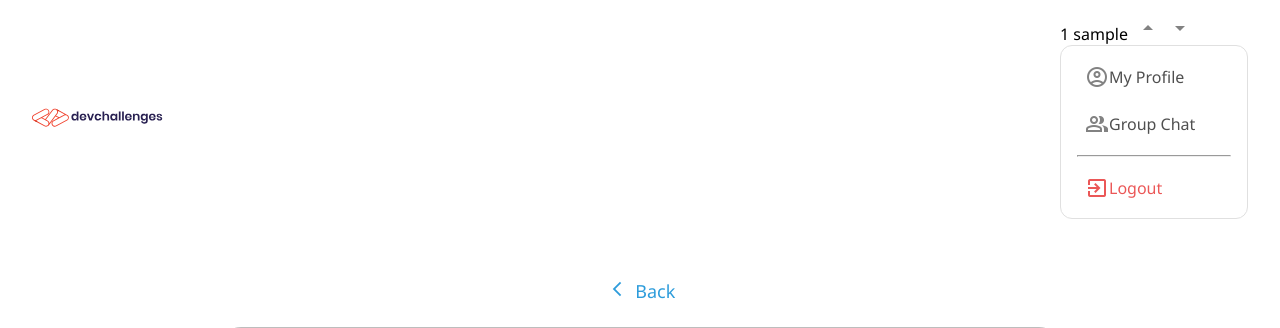
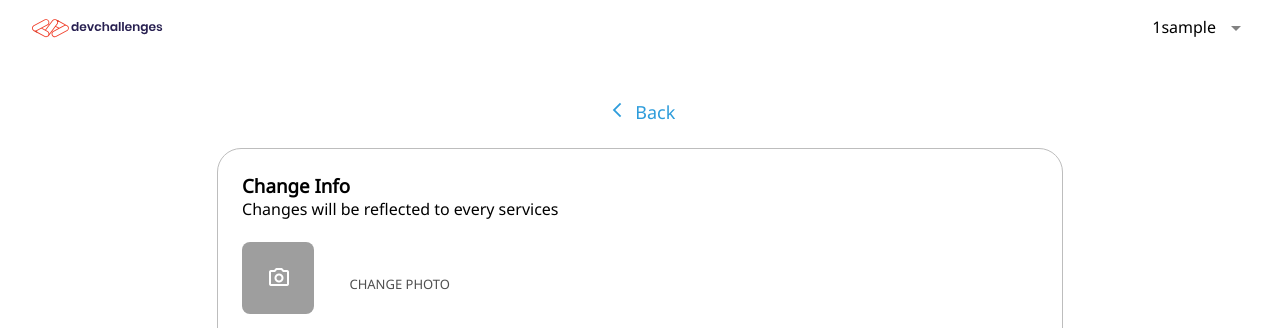
Before and after one commit to josegpmsud/mpn3, a PHP site: page /views/edit.php?id=1 in a window 1280 px wide. Shown: the top 328 px of the page. Run offline with PHP 8.4, Linux system fonts and the light colour scheme; the visitor is signed in with stand-in values (Sample User, id 1); data comes from the database, SQL or seed files in the repository; grey boxes are pictures that could not be loaded.

Commit message:
mejorando barra de navegacion

```diff
--- a/handle_db/update.php
+++ b/handle_db/update.php
@@ -46,7 +46,7 @@
                     session_start();
                     $_SESSION['mess'] = "Debes ingresar nuevamente haz actualizado tu email";
 
-                    header("Location: ../views/login.php");//header("Location: ../views/show.php?email=$email");
+                    header("Location: ../views/login.php");
 
 
                 }else{
--- a/section/head.php
+++ b/section/head.php
@@ -8,5 +8,6 @@
     <link rel="preconnect" href="https://fonts.gstatic.com" crossorigin>
     <link href="https://fonts.googleapis.com/css2?family=Noto+Sans&display=swap" rel="stylesheet">
     <link rel="stylesheet" href="../style/style.css" />
+
     <title>Mini Proyecto N3</title>
 </head>
--- a/section/nav.php
+++ b/section/nav.php
@@ -1,8 +1,29 @@
 <nav class="nav-detail">
 
         <img src="../assets/devchallenges.svg" alt="logo">
+
+    <script>
+         function show() {
+        let x = document.getElementById("nav-option");
+        let y = document.getElementById("more");
+        let z = document.getElementById("mere");
+        if (x.style.display === "none") {
+        x.style.display = "block";
+        y.style.display = "inline";
+        z.style.display = "none";
+        } else {
+        x.style.display = "none";
+        y.style.display = "none";
+        z.style.display = "inline";
+        }
+        }
+
+    </script>
+
+
+
         <section>
-        <div>
+        <div onclick="show()" class="btn-menu">
             <?php
                 session_start();
                 if(isset($_SESSION['img'])){
@@ -18,8 +39,8 @@
             if(isset($_SESSION['user'])){
 
                 echo "<span>". $_SESSION['user'] . "</span>";
-                echo "<span class='material-symbols-outlined'> arrow_drop_up </span>";
-                echo "<span class='material-symbols-outlined'> arrow_drop_down </span>";
+                echo "<span id='more' class='material-symbols-outlined'> arrow_drop_up </span>";
+                echo "<span id='mere' class='material-symbols-outlined'> arrow_drop_down </span>";
 
             }else{
                 header("Location: /index.php");
@@ -27,10 +48,10 @@
             ?>
 
         </div>
-        <div class="logeo">
+        <div class="logeo" id="nav-option">
             <section class="cont-link-logout">
             <div >
-                <a class="enl" href=""><span class="material-symbols-outlined"> account_circle </span>My Profile</a>
+                <a class="enl" href="../views/show.php?email=<?php echo $_SESSION['user'];?>"><span class="material-symbols-outlined"> account_circle </span>My Profile</a>
             </div>
             <div >
                 <a class="enl" href="#"><span class="material-symbols-outlined"> group </span>Group Chat</a>
--- a/style/style.css
+++ b/style/style.css
@@ -135,6 +135,7 @@
 }
 
 .nav-detail{
+
     width: 100%;
     display: flex;
     justify-content: space-between;
@@ -154,6 +155,7 @@
     flex-direction: column;
     align-items: center;
     gap: 1.5rem;
+
 }
 
 .table-show{
@@ -290,15 +292,23 @@
     border-color: #828282;
 }
 
+.btn-menu{
+    display: flex;
+    justify-content: center;
+}
+
 .logeo{
+    display: none;
+    position:absolute;
+    position: fixed;
 
-    position:relative;
     width: 188px;
     height: 174px;
     border-style: solid;
     border-width: 1px;
     border-color: #E0E0E0;
     border-radius: 12px;
+
 }
 
 .cont-link-logout{
@@ -328,3 +338,12 @@
 .hr-logout{
     color: #E0E0E0;
 }
+
+.btn-menu:hover{
+    cursor: pointer;
+}
+
+
+#more{
+    display: none;
+}
--- a/views/edit.php
+++ b/views/edit.php
@@ -26,7 +26,7 @@
     <br>
     <section class="p-show">
 
-    <a class="back" href="../views/show.php?email=<?php echo $_SESSION['user'];?>"><span class="material-symbols-outlined back"> arrow_back_ios </span> Back </a>
+        <a class="back" href="../views/show.php?email=<?php echo $_SESSION['user'];?>"><span class="material-symbols-outlined back"> arrow_back_ios </span> Back </a>
 
     <section class="cont-edit">
     <form action="../handle_db/update.php" method="post" enctype="multipart/form-data">
```
